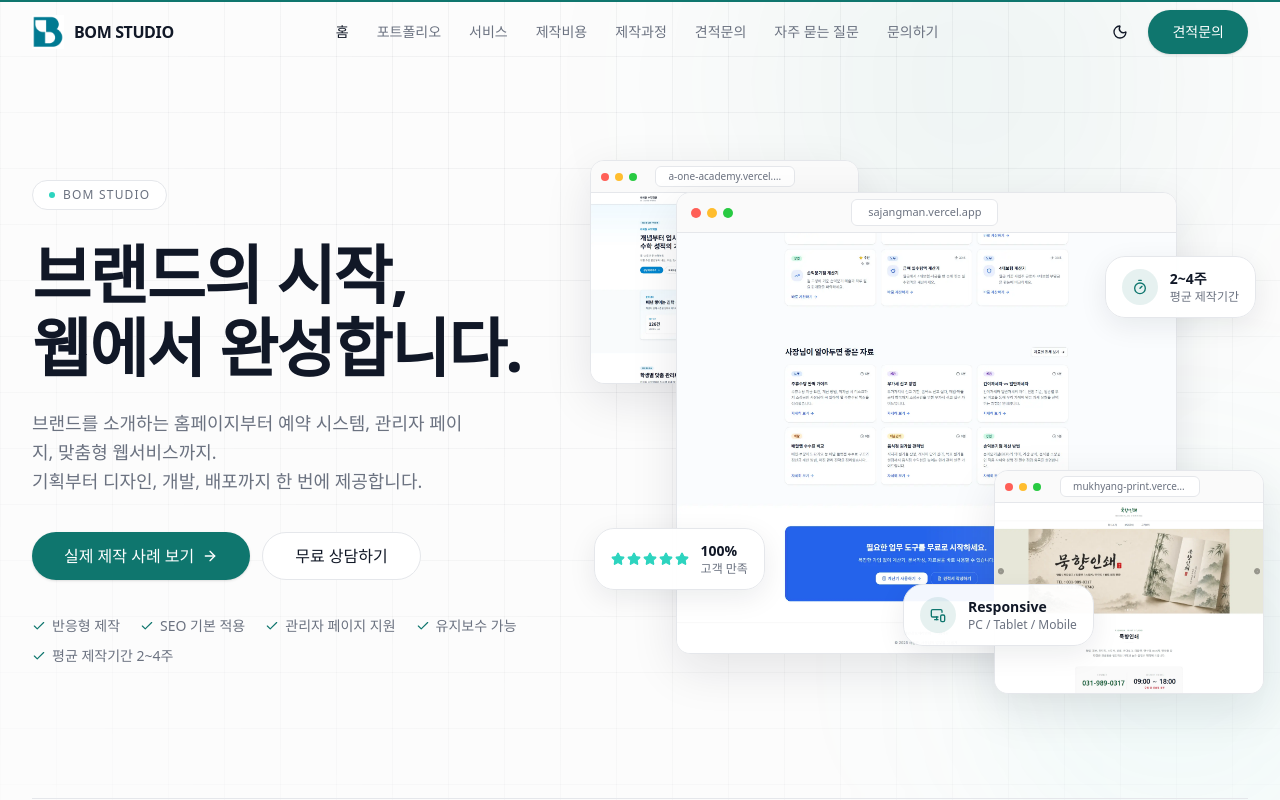
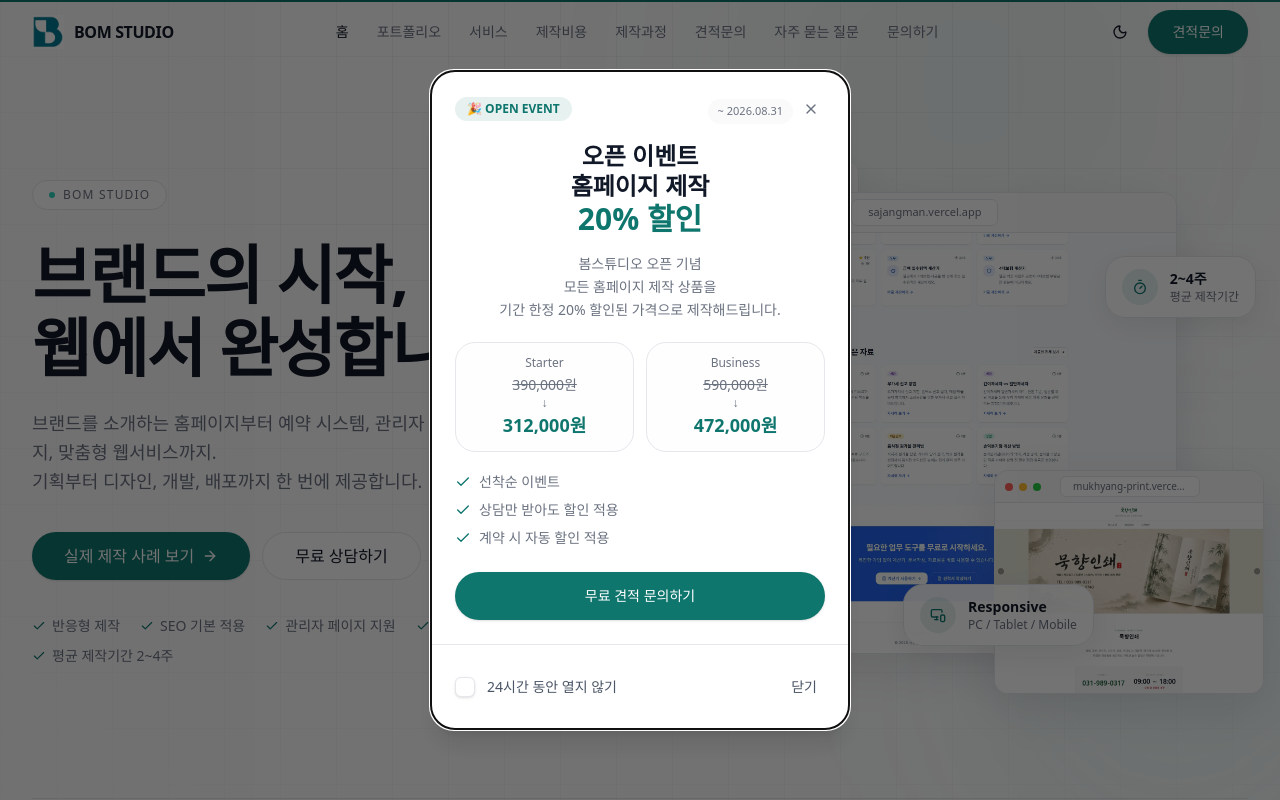
Before and after one commit to bom-studio/BomStudio, a Next.js app: page / in a window 1280 px wide. Shown: the top 800 px of the page. Built offline with nearby package versions, Linux system fonts and the light colour scheme; a web font is replaced by a local one.

Commit message:
feat : 이벤트 팝업

```diff
--- /dev/null
+++ b/components/common/OpenEventPopup.tsx
@@ -0,0 +1,186 @@
+"use client";
+
+import { Check, X } from "lucide-react";
+import Link from "next/link";
+import { usePathname } from "next/navigation";
+import { useCallback, useEffect, useMemo, useRef, useState } from "react";
+import { Button } from "@/components/ui/button";
+import { Checkbox } from "@/components/ui/checkbox";
+import {
+  BUSINESS_PRICE,
+  EVENT_DISCOUNT,
+  STARTER_PRICE,
+} from "@/constants/event";
+import {
+  hideOpenEventPopupFor24Hours,
+  shouldShowOpenEventPopup,
+} from "@/lib/open-event-popup";
+
+function getDiscountedPrice(price: number) {
+  return Math.round(price * (1 - EVENT_DISCOUNT / 100));
+}
+
+function formatWon(value: number) {
+  return `${value.toLocaleString("ko-KR")}원`;
+}
+
+export function OpenEventPopup() {
+  const pathname = usePathname();
+  const dialogRef = useRef<HTMLDivElement>(null);
+  const [open, setOpen] = useState(false);
+  const [hideFor24Hours, setHideFor24Hours] = useState(false);
+  const [visible, setVisible] = useState(false);
+
+  const prices = useMemo(
+    () => ({
+      starter: getDiscountedPrice(STARTER_PRICE),
+      business: getDiscountedPrice(BUSINESS_PRICE),
+    }),
+    []
+  );
+
+  const handleClose = useCallback(() => {
+    if (hideFor24Hours) {
+      hideOpenEventPopupFor24Hours();
+    }
+    setVisible(false);
+    setTimeout(() => setOpen(false), 300);
+  }, [hideFor24Hours]);
+
+  useEffect(() => {
+    if (pathname !== "/") return;
+    if (!shouldShowOpenEventPopup()) return;
+    setOpen(true);
+    requestAnimationFrame(() => setVisible(true));
+  }, [pathname]);
+
+  useEffect(() => {
+    if (!open) return;
+
+    const onEsc = (event: KeyboardEvent) => {
+      if (event.key === "Escape") handleClose();
+    };
+
+    document.body.style.overflow = "hidden";
+    window.addEventListener("keydown", onEsc);
+    dialogRef.current?.focus();
+
+    return () => {
+      document.body.style.overflow = "";
+      window.removeEventListener("keydown", onEsc);
+    };
+  }, [open, handleClose]);
+
+  if (!open || pathname !== "/") return null;
+
+  return (
+    <div
+      className={`fixed inset-0 z-[80] flex items-center justify-center px-6 transition-opacity duration-300 ease-out ${
+        visible ? "bg-black/55" : "bg-black/0"
+      }`}
+      onClick={handleClose}
+      role="presentation"
+    >
+      <div
+        ref={dialogRef}
+        tabIndex={-1}
+        role="dialog"
+        aria-modal="true"
+        aria-labelledby="open-event-title"
+        className={`relative w-full max-w-[420px] overflow-hidden rounded-3xl border border-[#E5E7EB] bg-white shadow-xl transition-all duration-300 ease-out ${
+          visible ? "scale-100 opacity-100" : "scale-90 opacity-0"
+        }`}
+        onClick={(event) => event.stopPropagation()}
+      >
+        <button
+          type="button"
+          onClick={handleClose}
+          className="absolute right-4 top-4 z-10 inline-flex h-11 w-11 items-center justify-center rounded-full text-muted-foreground transition hover:bg-muted"
+          aria-label="팝업 닫기"
+        >
+          <X className="h-4 w-4" />
+        </button>
+
+        <div className="px-6 pb-6 pt-6">
+          <div className="inline-flex rounded-full bg-primary/10 px-3 py-1 text-xs font-semibold text-primary">
+            🎉 OPEN EVENT
+          </div>
+          <p className="absolute right-14 top-7 rounded-full bg-muted px-2.5 py-1 text-[11px] text-muted-foreground">
+            ~ 2026.08.31
+          </p>
+
+          <h2 id="open-event-title" className="mt-5 text-center text-2xl font-bold leading-tight">
+            오픈 이벤트
+            <br />
+            홈페이지 제작
+            <br />
+            <span className="text-3xl font-extrabold text-primary">
+              {EVENT_DISCOUNT}% 할인
+            </span>
+          </h2>
+
+          <p className="mt-4 text-center text-sm leading-relaxed text-muted-foreground">
+            봄스튜디오 오픈 기념
+            <br />
+            모든 홈페이지 제작 상품을
+            <br />
+            기간 한정 {EVENT_DISCOUNT}% 할인된 가격으로 제작해드립니다.
+          </p>
+
+          <div className="mt-5 grid grid-cols-1 gap-3 sm:grid-cols-2">
+            <div className="rounded-2xl border border-border bg-muted/20 p-3 text-center">
+              <p className="text-xs text-muted-foreground">Starter</p>
+              <p className="mt-1 text-sm text-muted-foreground line-through">
+                {formatWon(STARTER_PRICE)}
+              </p>
+              <p className="text-xs text-muted-foreground">↓</p>
+              <p className="text-lg font-bold text-primary">{formatWon(prices.starter)}</p>
+            </div>
+            <div className="rounded-2xl border border-border bg-muted/20 p-3 text-center">
+              <p className="text-xs text-muted-foreground">Business</p>
+              <p className="mt-1 text-sm text-muted-foreground line-through">
+                {formatWon(BUSINESS_PRICE)}
+              </p>
+              <p className="text-xs text-muted-foreground">↓</p>
+              <p className="text-lg font-bold text-primary">{formatWon(prices.business)}</p>
+            </div>
+          </div>
+
+          <ul className="mt-5 space-y-2 text-sm text-muted-foreground">
+            {["선착순 이벤트", "상담만 받아도 할인 적용", "계약 시 자동 할인 적용"].map(
+              (item) => (
+                <li key={item} className="flex items-center gap-2">
+                  <Check className="h-4 w-4 shrink-0 text-primary" aria-hidden="true" />
+                  {item}
+                </li>
+              )
+            )}
+          </ul>
+
+          <Button asChild className="mt-6 h-12 w-full" onClick={handleClose}>
+            <Link href="/estimate">무료 견적 문의하기</Link>
+          </Button>
+        </div>
+
+        <div className="flex items-center justify-between gap-4 border-t border-gray-200 px-6 py-5">
+          <label className="flex min-h-11 cursor-pointer items-center gap-3 text-sm text-gray-600">
+            <Checkbox
+              checked={hideFor24Hours}
+              onCheckedChange={(checked) => setHideFor24Hours(Boolean(checked))}
+              aria-label="24시간 동안 열지 않기"
+            />
+            <span>24시간 동안 열지 않기</span>
+          </label>
+
+          <button
+            type="button"
+            onClick={handleClose}
+            className="min-h-11 px-2 text-sm font-medium text-gray-600 transition hover:text-gray-900"
+          >
+            닫기
+          </button>
+        </div>
+      </div>
+    </div>
+  );
+}
--- a/components/layout/SiteShell.tsx
+++ b/components/layout/SiteShell.tsx
@@ -3,6 +3,7 @@
 import type { ReactNode } from "react";
 import { usePathname } from "next/navigation";
 import { BackToTop } from "@/components/common/BackToTop";
+import { OpenEventPopup } from "@/components/common/OpenEventPopup";
 import { ScrollProgress } from "@/components/common/ScrollProgress";
 import { Footer } from "@/components/layout/Footer";
 import { Header } from "@/components/layout/Header";
@@ -22,6 +23,7 @@ export function SiteShell({ children }: { children: ReactNode }) {
       <main className="flex-1">{children}</main>
       <Footer />
       <BackToTop />
+      <OpenEventPopup />
     </>
   );
 }
--- /dev/null
+++ b/constants/event.ts
@@ -0,0 +1,7 @@
+export const EVENT_DISCOUNT = 20;
+export const EVENT_END_DATE = "2026-08-31";
+
+export const STARTER_PRICE = 390000;
+export const BUSINESS_PRICE = 590000;
+
+export const OPEN_EVENT_POPUP_SEEN_KEY = "bom-open-event-popup-seen";
--- /dev/null
+++ b/lib/open-event-popup.ts
@@ -0,0 +1,23 @@
+import { EVENT_END_DATE, OPEN_EVENT_POPUP_SEEN_KEY } from "@/constants/event";
+
+const HIDE_DURATION_MS = 24 * 60 * 60 * 1000;
+
+export function isOpenEventActive() {
+  const endDate = new Date(`${EVENT_END_DATE}T23:59:59`);
+  return Date.now() <= endDate.getTime();
+}
+
+export function shouldShowOpenEventPopup() {
+  if (typeof window === "undefined") return false;
+  if (!isOpenEventActive()) return false;
+
+  const hiddenAt = localStorage.getItem(OPEN_EVENT_POPUP_SEEN_KEY);
+  if (!hiddenAt) return true;
+
+  const elapsed = Date.now() - new Date(hiddenAt).getTime();
+  return elapsed >= HIDE_DURATION_MS;
+}
+
+export function hideOpenEventPopupFor24Hours() {
+  localStorage.setItem(OPEN_EVENT_POPUP_SEEN_KEY, new Date().toISOString());
+}
```
